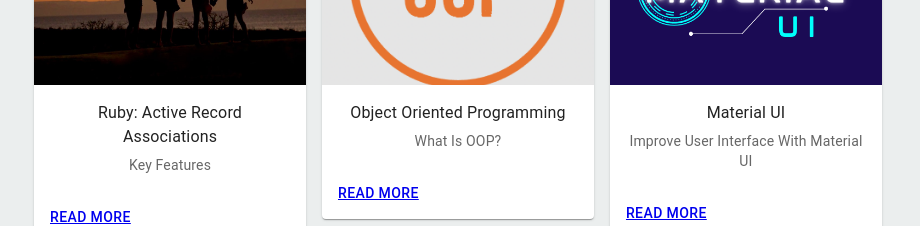
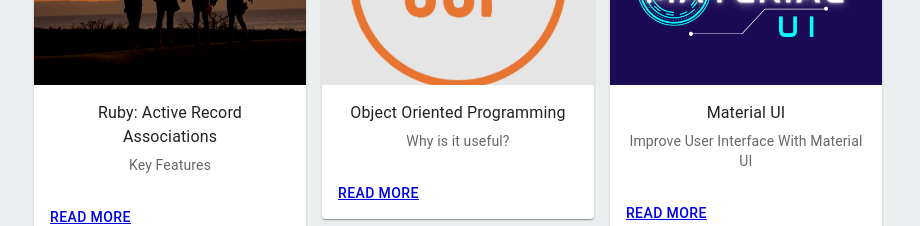
Before and after one commit to kgicheha/portfolio, a React (Create React App) app: page / in a window 1280 px wide. Shown: the part 1760-1986 px from the top of the page, without its empty margins (182-1102 px from the left). Built offline with nearby package versions, Linux system fonts and the light colour scheme.

Commit message:
fixed css to be mobile friendly

```diff
--- a/src/components/Blog.js
+++ b/src/components/Blog.js
@@ -107,12 +107,13 @@ const Blog = () => {
                 >
                   Object Oriented Programming
                 </Typography>
+
                 <Typography
                   variant="body2"
                   color="text.secondary"
                   id="cardContent"
                 >
-                  What Is OOP?
+                  Why is it useful?
                 </Typography>
               </CardContent>
               <CardActions id="cardAction">
```
